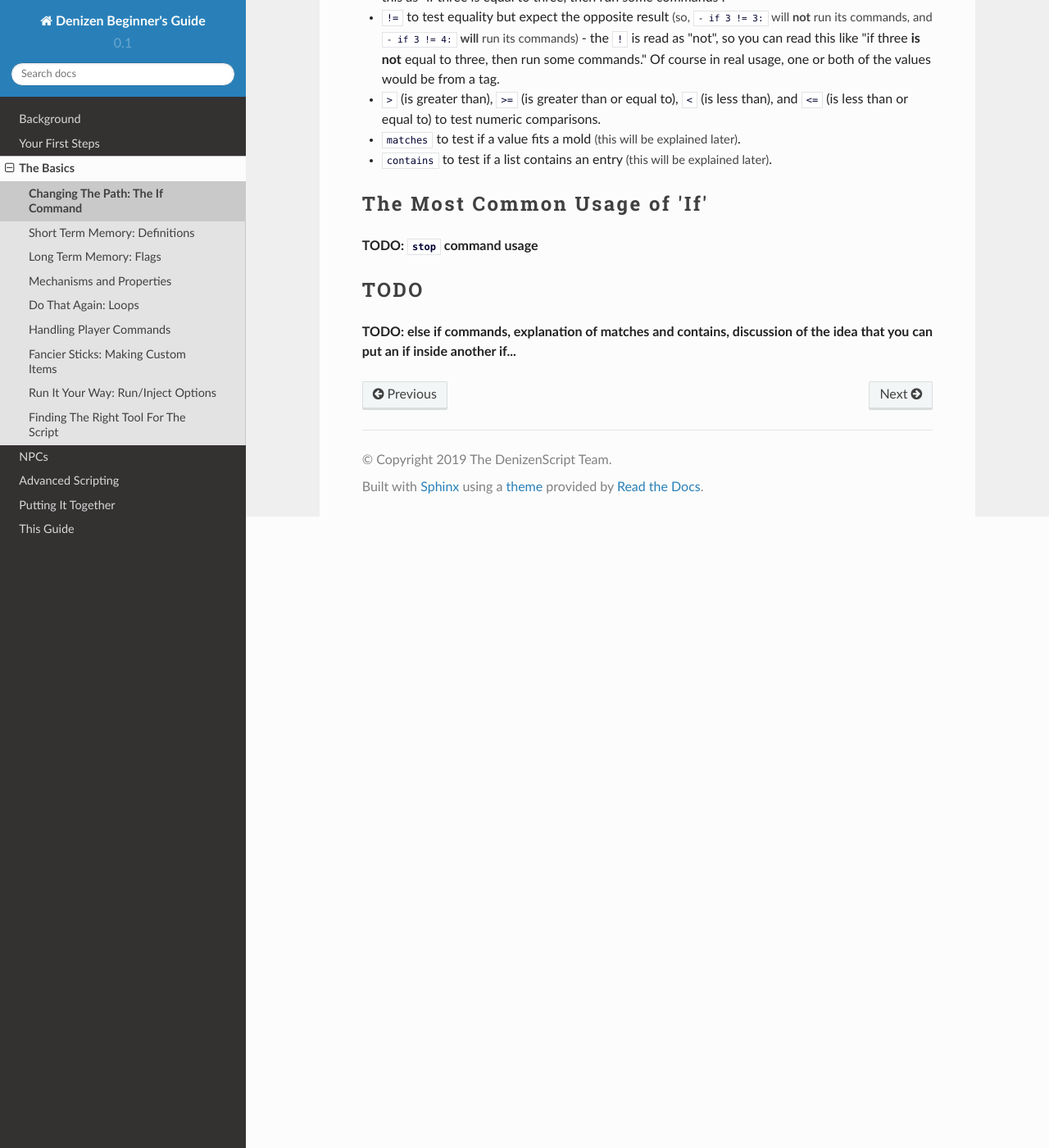
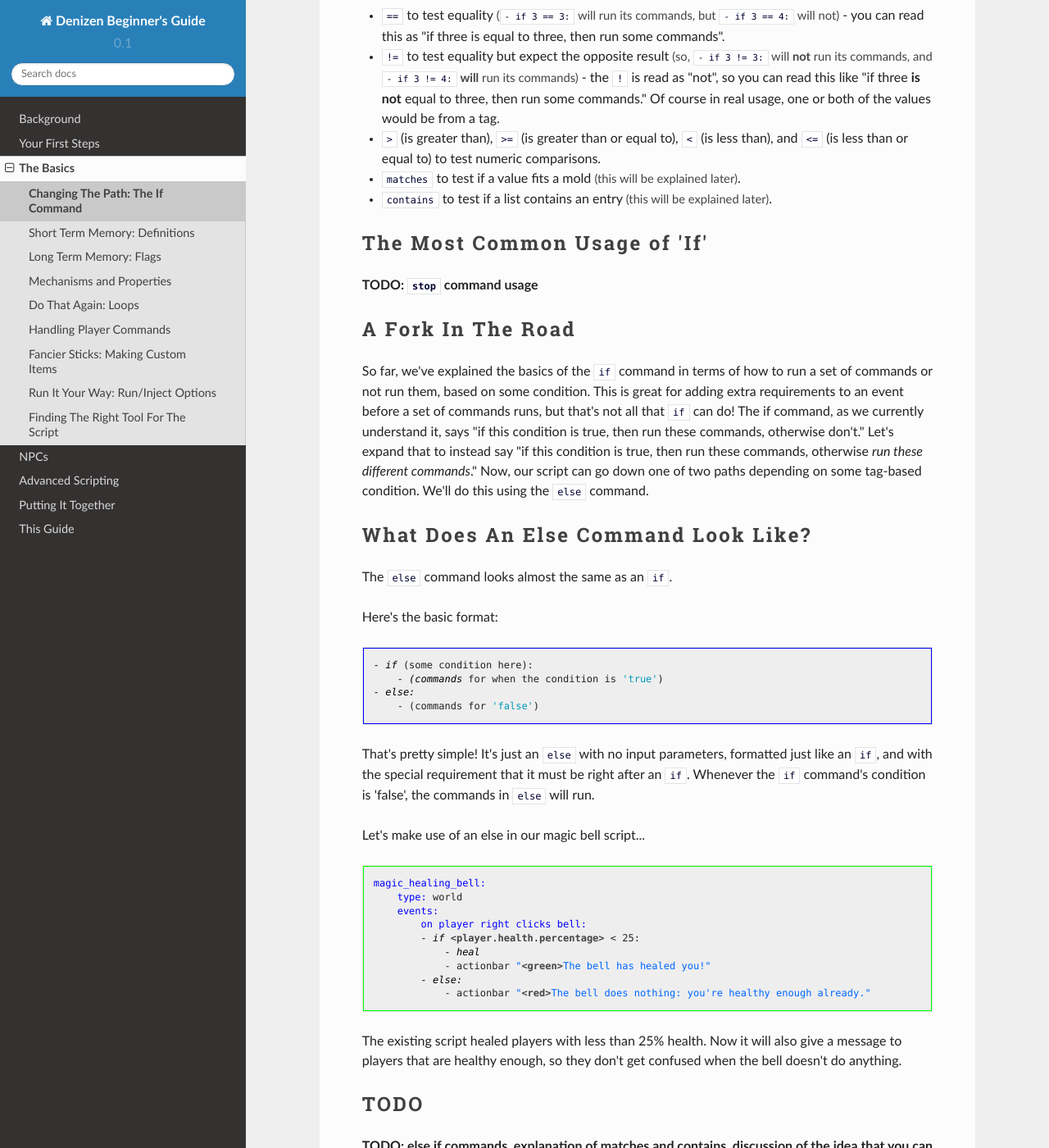
Before and after one commit to DenizenScript/Denizen-Beginners-Guide, a Sphinx documentation site: the page built from source/guides/basics/if-command.md, in a window 1280 px wide and 1400 px high, scrolled down 1933 px. Shown: the whole window at 82% size. Built offline with Sphinx 7.4.7 and the Read the Docs theme 2.0.0, drawn with Linux system fonts in a browser that asks for light colours; some of the changed text lies outside the part shown.

Commit message:
if command part 2: else command

````diff
--- a/source/guides/basics/if-command.md
+++ b/source/guides/basics/if-command.md
@@ -17,7 +17,7 @@ Now it's time to use the `if` command to combine the two concepts: choosing a se
 
 The `if` command does exactly what it says on the tin: it says "*if* something is true, then run these commands. Otherwise, don't run them."
 
-### So What Does An If Look Like?
+### So What Does An If Command Look Like?
 
 Don't worry, `if` commands are pretty easy to write, and look just like anything else in a Denizen script does.
 
@@ -69,6 +69,45 @@ so you can read this like "if three **is not** equal to three, then run some com
 
 **TODO: `stop` command usage**
 
+### A Fork In The Road
+
+So far, we've explained the basics of the `if` command in terms of how to run a set of commands or not run them, based on some condition.
+This is great for adding extra requirements to an event before a set of commands runs, but that's not all that `if` can do!
+The if command, as we currently understand it, says "if this condition is true, then run these commands, otherwise don't."
+Let's expand that to instead say "if this condition is true, then run these commands, otherwise *run these different commands*."
+Now, our script can go down one of two paths depending on some tag-based condition.
+We'll do this using the `else` command.
+
+### What Does An Else Command Look Like?
+
+The `else` command looks almost the same as an `if`.
+
+Here's the basic format:
+```dscript_blue
+- if (some condition here):
+    - (commands for when the condition is 'true')
+- else:
+    - (commands for 'false')
+```
+
+That's pretty simple! It's just an `else` with no input parameters, formatted just like an `if`, and with the special requirement that it must be right after an `if`.
+Whenever the `if` command's condition is 'false', the commands in `else` will run.
+
+Let's make use of an else in our magic bell script...
+```dscript_green
+magic_healing_bell:
+    type: world
+    events:
+        on player right clicks bell:
+        - if <player.health.percentage> < 25:
+            - heal
+            - actionbar "<green>The bell has healed you!"
+        - else:
+            - actionbar "<red>The bell does nothing: you're healthy enough already."
+```
+
+The existing script healed players with less than 25% health. Now it will also give a message to players that are healthy enough, so they don't get confused when the bell doesn't do anything.
+
 ### TODO
 
 **TODO: else if commands, explanation of matches and contains, discussion of the idea that you can put an if inside another if...**
````
